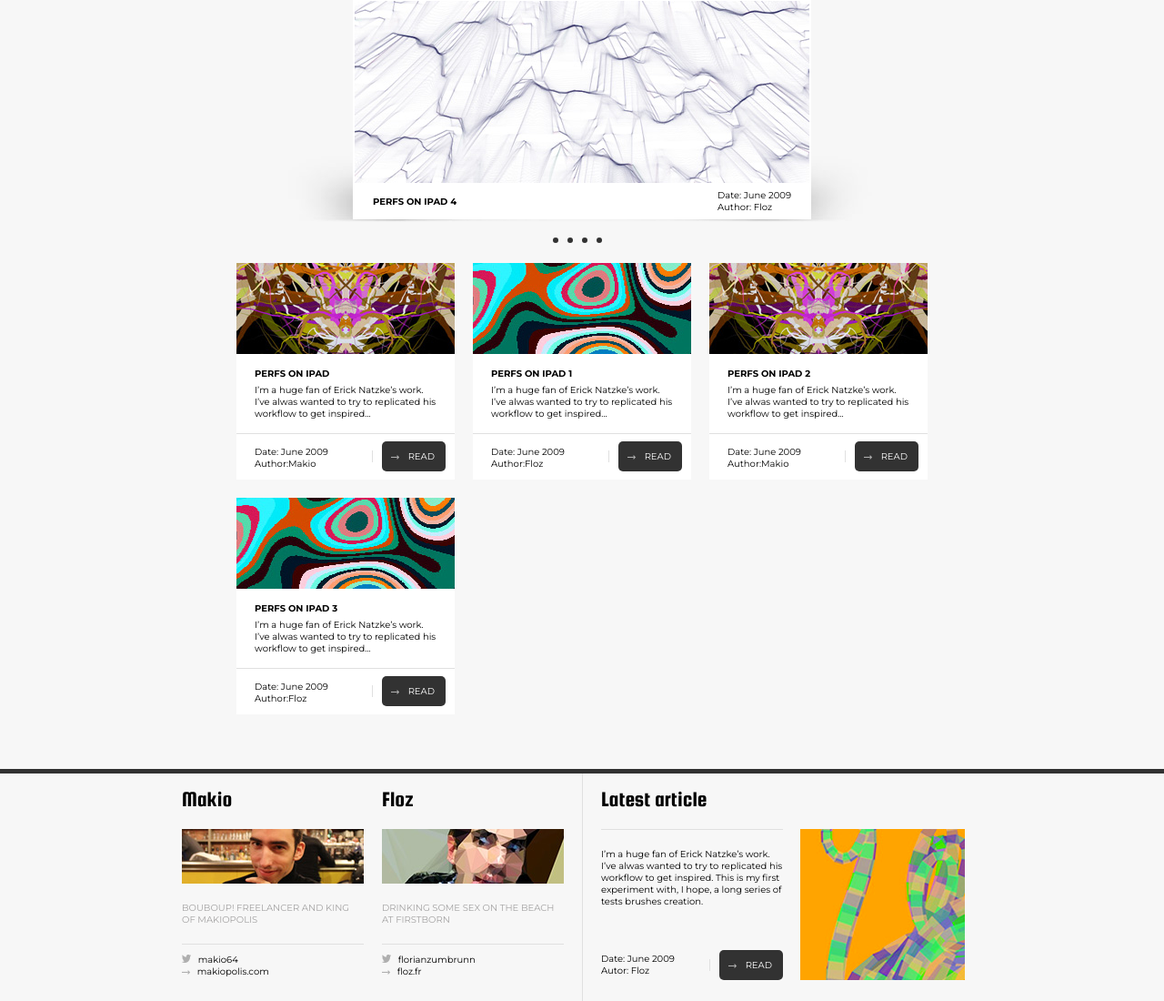
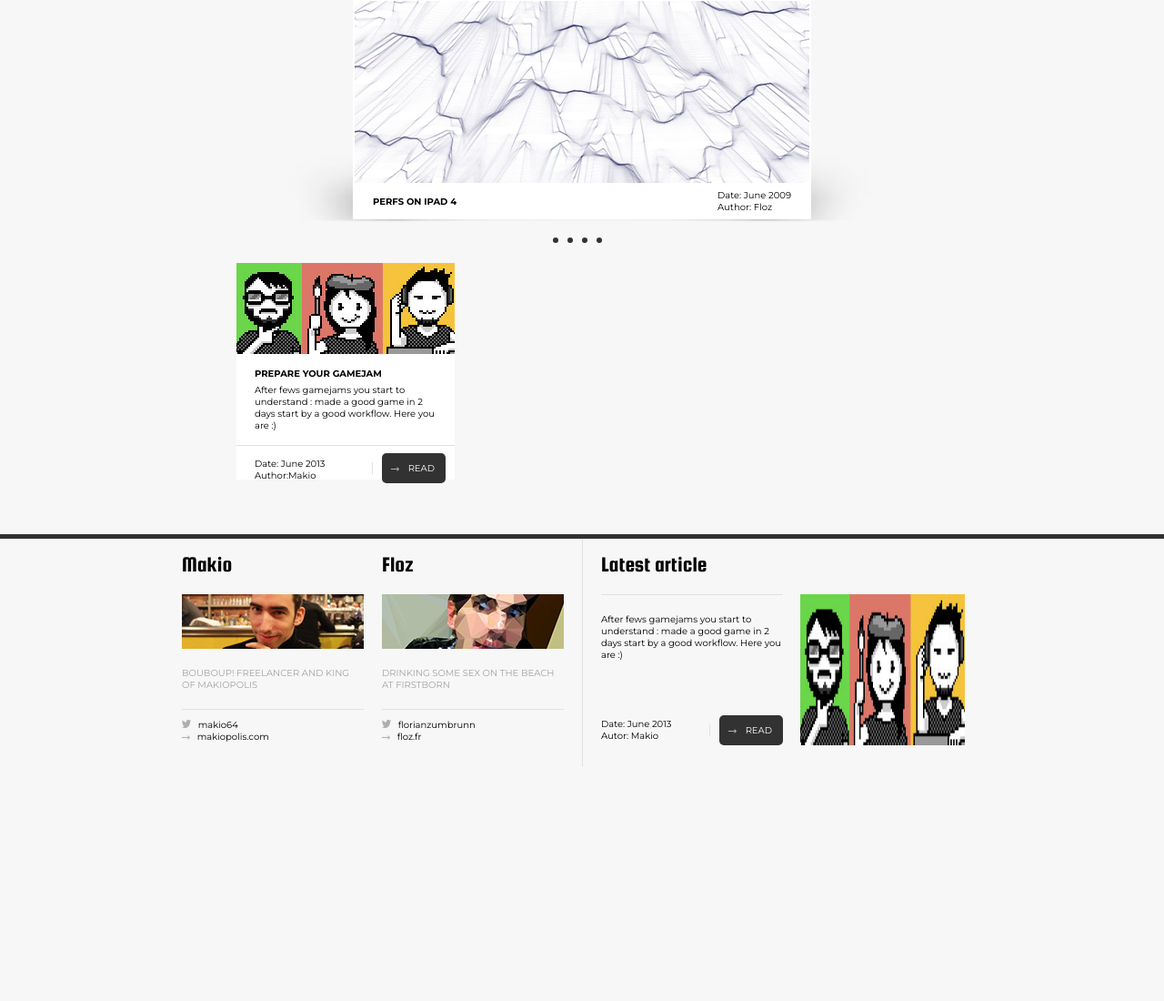
Before and after one commit to floz/makio-floz, a web app: file www/index.html in a window 1280 px wide. Shown: the part 182-1282 px from the top of the page at 91% size. After the commit the page ends 1024 px from the top, so only its background shows below. Run offline with its HTML, style and script files only (its server is not run), Linux system fonts and the light colour scheme; some libraries are stand-ins or nearby versions.

Commit message:
Bouboup article , clean home

```diff
--- a/www/index.html
+++ b/www/index.html
@@ -82,62 +82,17 @@
     </div>
     <div class="bot">
       <ul id="articles">
-        <li><a href="/exemple_1"><img src="img/articles/exemple_1/thumb.jpg" width="240" height="100"/></a>
+        <li><a href="/articles/gamejam-workflow"><img src="img/articles/gamejam-workflow/thumb.jpg" width="240" height="100"/></a>
           <div class="content">
-            <div class="title">PERFS ON IPAD</div>
-            <div class="description">I’m a huge fan of Erick Natzke’s work. I’ve alwas wanted to try to replicated his workflow to get inspired...</div>
+            <div class="title">PREPARE YOUR GAMEJAM</div>
+            <div class="description">After fews gamejams you start to understand : made a good game in 2 days start by a good workflow. Here you are :)</div>
           </div>
           <div class="infos">
             <div class="left">
-              <div class="date"><span>Date: </span><span>June 2009</span></div>
+              <div class="date"><span>Date: </span><span>June 2013</span></div>
               <div class="author"><span>Author:</span><span>Makio</span></div>
             </div>
-            <div class="right"><a href="/exemple_1" class="bt">
-                <div class="icon"> </div><span>READ</span></a>
-            </div>
-          </div>
-        </li>
-        <li><a href="/exemple_1"><img src="img/articles/exemple_2/thumb.jpg" width="240" height="100"/></a>
-          <div class="content">
-            <div class="title">PERFS ON IPAD 1</div>
-            <div class="description">I’m a huge fan of Erick Natzke’s work. I’ve alwas wanted to try to replicated his workflow to get inspired...</div>
-          </div>
-          <div class="infos">
-            <div class="left">
-              <div class="date"><span>Date: </span><span>June 2009</span></div>
-              <div class="author"><span>Author:</span><span>Floz</span></div>
-            </div>
-            <div class="right"><a href="/exemple_1" class="bt">
-                <div class="icon"> </div><span>READ</span></a>
-            </div>
-          </div>
-        </li>
-        <li><a href="/exemple_1"><img src="img/articles/exemple_1/thumb.jpg" width="240" height="100"/></a>
-          <div class="content">
-            <div class="title">PERFS ON IPAD 2</div>
-            <div class="description">I’m a huge fan of Erick Natzke’s work. I’ve alwas wanted to try to replicated his workflow to get inspired...</div>
-          </div>
-          <div class="infos">
-            <div class="left">
-              <div class="date"><span>Date: </span><span>June 2009</span></div>
-              <div class="author"><span>Author:</span><span>Makio</span></div>
-            </div>
-            <div class="right"><a href="/exemple_1" class="bt">
-                <div class="icon"> </div><span>READ</span></a>
-            </div>
-          </div>
-        </li>
-        <li><a href="/exemple_1"><img src="img/articles/exemple_2/thumb.jpg" width="240" height="100"/></a>
-          <div class="content">
-            <div class="title">PERFS ON IPAD 3</div>
-            <div class="description">I’m a huge fan of Erick Natzke’s work. I’ve alwas wanted to try to replicated his workflow to get inspired...</div>
-          </div>
-          <div class="infos">
-            <div class="left">
-              <div class="date"><span>Date: </span><span>June 2009</span></div>
-              <div class="author"><span>Author:</span><span>Floz</span></div>
-            </div>
-            <div class="right"><a href="/exemple_1" class="bt">
+            <div class="right"><a href="/articles/gamejam-workflow" class="bt">
                 <div class="icon"> </div><span>READ</span></a>
             </div>
           </div>
@@ -175,14 +130,11 @@
     <div id="latest_article">
       <div class="left">
         <div class="title">Latest article</div>
-        <div class="description">
-          I’m a huge fan of Erick Natzke’s work. I’ve alwas wanted to try to replicated his workflow to get inspired.
-          This is my first experiment with, I hope, a long series of tests brushes creation.
-        </div>
+        <div class="description">After fews gamejams you start to understand : made a good game in 2 days start by a good workflow. Here you are :)</div>
         <div class="infos">
           <div class="left">
-            <div class="date">Date: June 2009</div>
-            <div class="auto">Autor: Floz</div>
+            <div class="date">Date: June 2013</div>
+            <div class="auto">Autor: Makio</div>
           </div>
           <div class="right"><a href="#" class="bt">
               <div class="icon"> </div><span>READ</span></a>
@@ -190,7 +142,7 @@
           <div class="clear"> </div>
         </div>
       </div>
-      <div class="right"><img src="/img/articles/exemple_1/thumb_big.jpg" width="181" height="166"/></div>
+      <div class="right"><img src="/img/articles/gamejam-workflow/thumb.jpg" width="181" height="166"/></div>
     </div>
   </div>
 </footer>
```
Also changed, not shown: src/jade/includes/footer.jade (+4 -5 lines), src/jade/pages/index.jade (+5 -29 lines), www/articles/gamejam-workflow/index.html (+4 -7 lines), www/articles/hello_world/index.html (+4 -7 lines), www/img/articles/exemple/001.jpg (deleted), www/img/articles/exemple/thumb.jpg (deleted), www/img/articles/exemple/thumb_big.jpg (deleted), www/img/articles/exemple_1/3people_120818.png (deleted), www/img/articles/exemple_1/thumb.jpg (deleted), www/img/articles/exemple_1/thumb_big.jpg (deleted), www/img/articles/exemple_2/thumb.jpg (deleted), www/img/articles/exemple_2/thumb_big.jpg (deleted), www/img/articles/gamejam-workflow/thumb.jpg, 1 other file.
